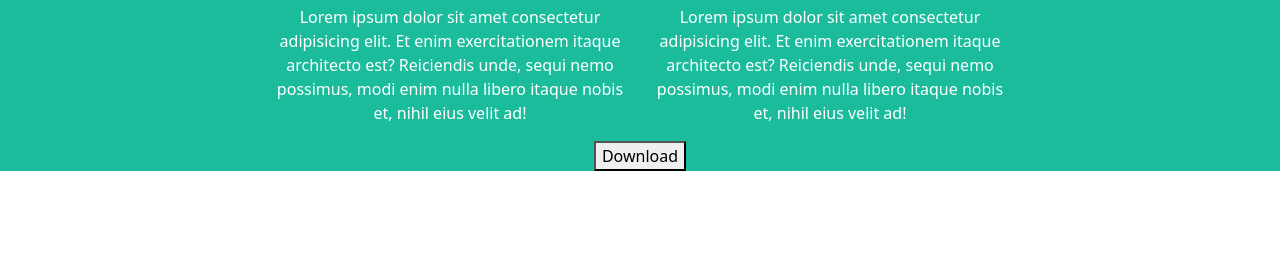
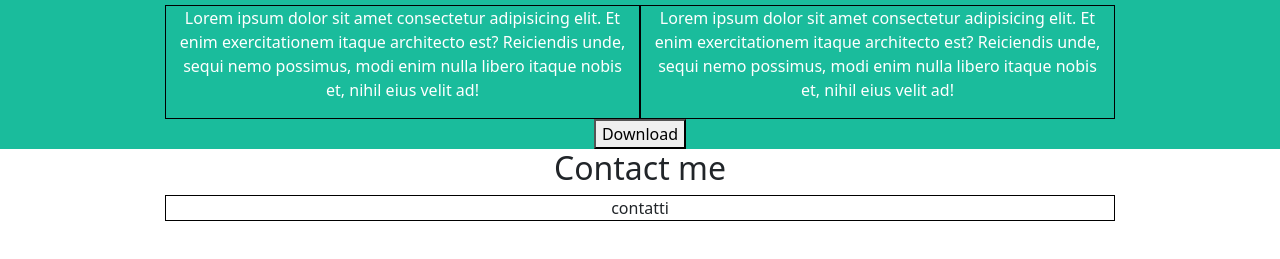
Before and after one commit to JohnQuimson/html-css-bootstrap-freelancer, a plain HTML site: page index.html in a window 1280 px wide. Shown: the part 291-550 px from the top of the page. Drawn offline with nearby package versions, Linux system fonts and the light colour scheme.

Commit message:
feat: sezione contatti

```diff
--- a/index.html
+++ b/index.html
@@ -69,7 +69,7 @@
         <div class="container text-center">
           <h2>About</h2>
           <div class="row justify-content-center">
-            <div class="col-8 col-md-4">
+            <div class="col-8 col-md-4 col-lg-5 jq-bordi">
               <p>
                 Lorem ipsum dolor sit amet consectetur adipisicing elit. Et enim
                 exercitationem itaque architecto est? Reiciendis unde, sequi
@@ -77,7 +77,7 @@
                 eius velit ad!
               </p>
             </div>
-            <div class="col-8 col-md-4">
+            <div class="col-8 col-md-4 col-lg-5 jq-bordi">
               <p>
                 Lorem ipsum dolor sit amet consectetur adipisicing elit. Et enim
                 exercitationem itaque architecto est? Reiciendis unde, sequi
@@ -89,6 +89,16 @@
           <button>Download</button>
         </div>
       </div>
+
+      <!-- Contatti -->
+      <div class="contact">
+        <div class="container text-center">
+          <h2>Contact me</h2>
+          <div class="row justify-content-center">
+            <div class="col-8 col-md-8 col-lg-10 jq-bordi">contatti</div>
+          </div>
+        </div>
+      </div>
     </main>
   </body>
 </html>
```
